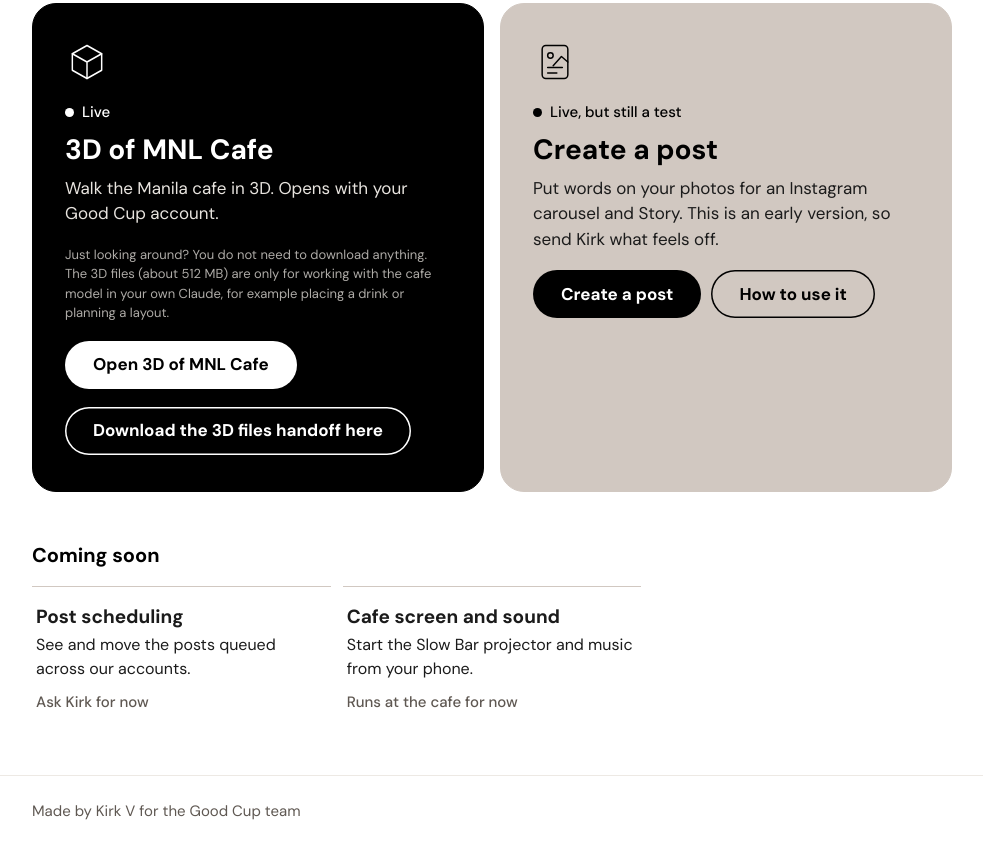
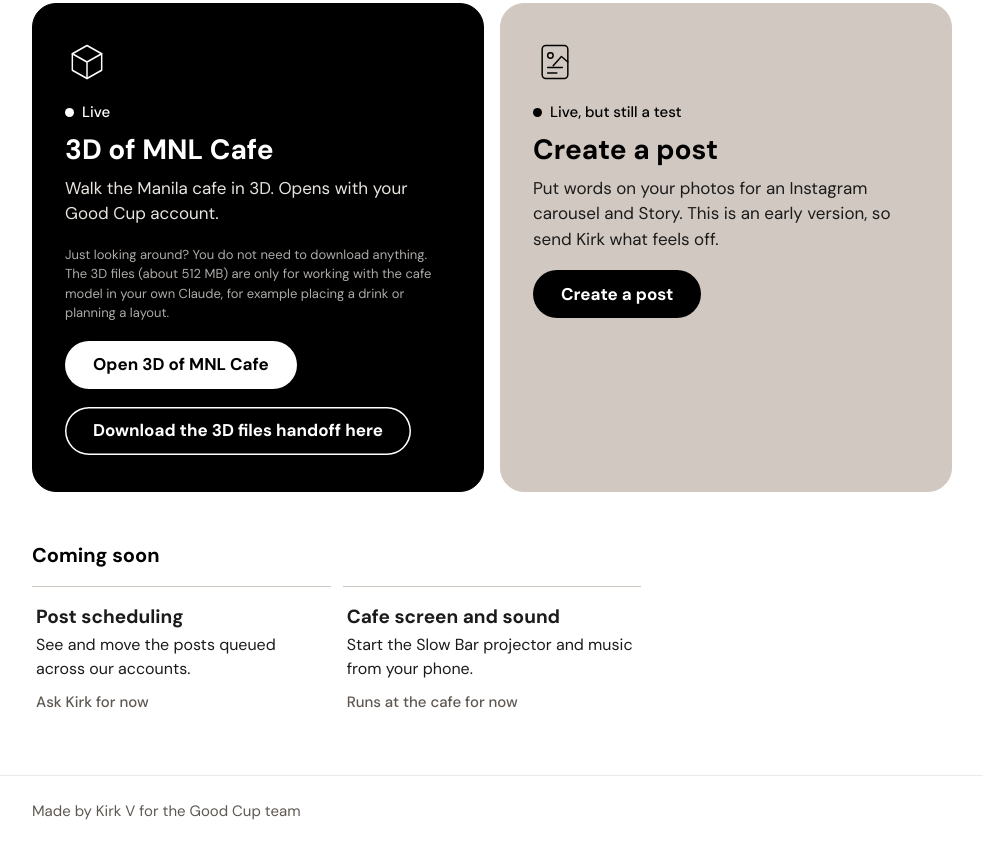
Before and after one commit to kirkvvisitacion-stack/studio, a plain HTML site: page index.html in a window 1280 px wide. Shown: the part 1402-2257 px from the top of the page, without its empty margins (148-1131 px from the left). Drawn offline with Linux system fonts and the light colour scheme.

```diff
--- a/index.html
+++ b/index.html
@@ -176,7 +176,7 @@ footer{margin-top:auto;border-top:1px solid var(--crema);padding:24px 0 32px;fon
           <span class="live"><span class="dot"></span>Live, but still a test</span>
           <h2>Create a post</h2>
           <p>Put words on your photos for an Instagram carousel and Story. This is an early version, so send Kirk what feels off.</p>
-          <div class="row2"><a class="btn" href="https://kirkvvisitacion-stack.github.io/goodcup-post-maker/">Create a post</a><a class="btn alt" href="guides/post-maker.html">How to use it</a></div>
+          <div class="row2"><a class="btn" href="https://kirkvvisitacion-stack.github.io/goodcup-post-maker/">Create a post</a></div>
         </article>
       </div>
     </div>
```
